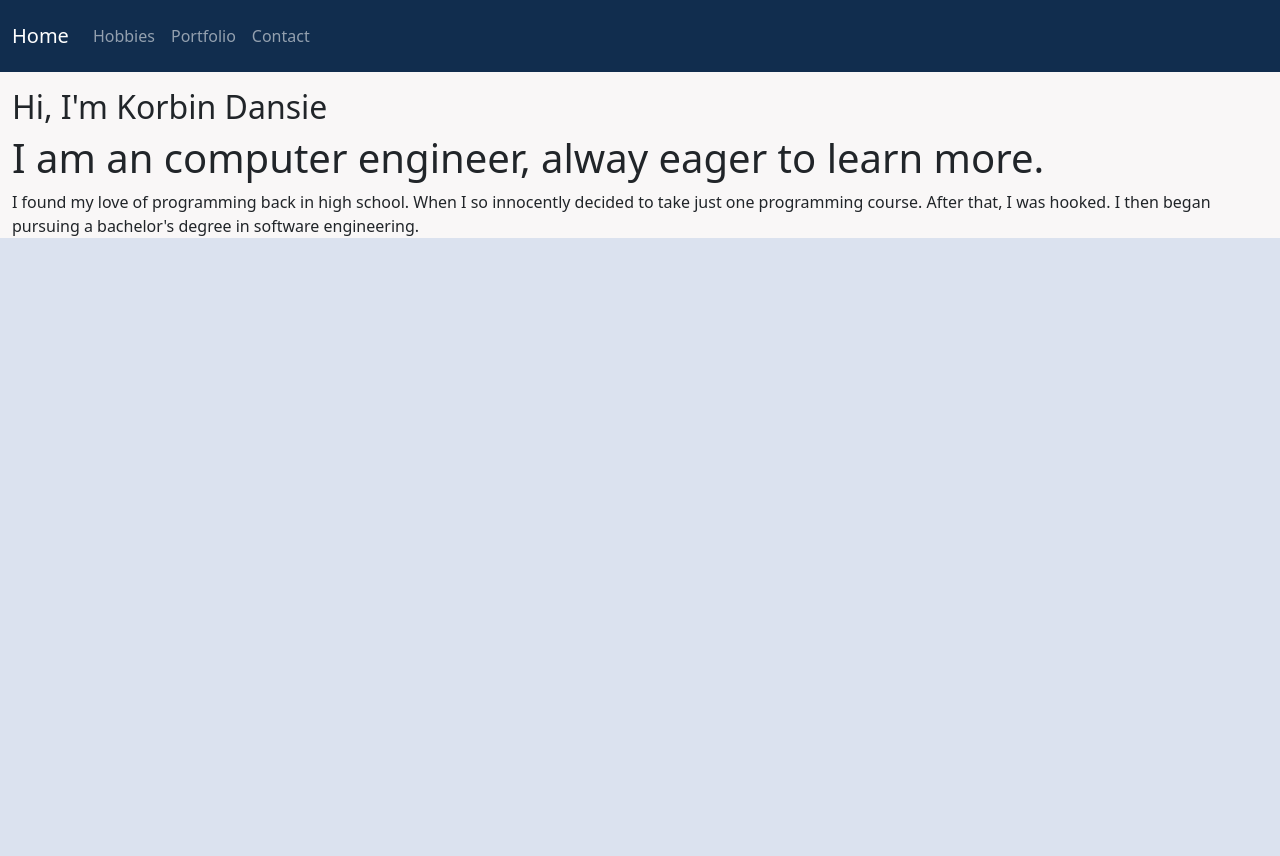
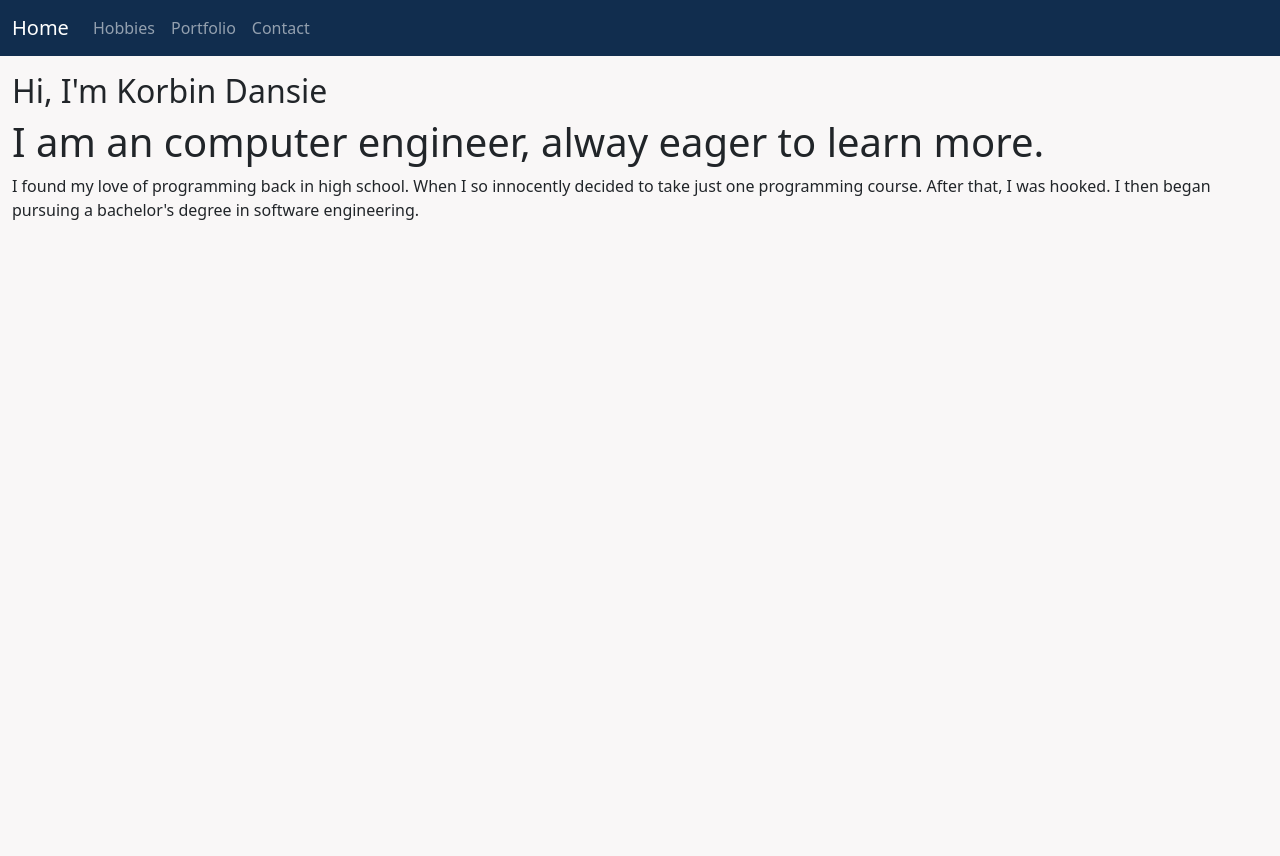
Before and after one commit to Korbin-Dansie/CS3620_Portfolio, a Django app: template templates/home.html in a window 1280 px wide. Before the commit the page ends 800 px from the top, so only its background shows below. Run offline with Django 4.2, Linux system fonts and the light colour scheme; the template is opened without the code that fills it, so the values that code supplies are empty.

Commit message:
change UI

```diff
--- a/templates/base.html
+++ b/templates/base.html
@@ -1,5 +1,5 @@
 <!DOCTYPE html>
-<html lang="en">
+<html lang="en" class="h-100">
 <head>
     <meta charset="UTF-8">
     <meta name="viewport" content="width=device-width, initial-scale=1.0">
@@ -10,12 +10,12 @@
   <link rel="stylesheet" href="{% static 'styles/style.css' %}">
 
 </head>
-<body class="bd-main">
-  <header class="navbar navbar-expand-lg bd-navbar sticky-top bd-header">
+<body class="bd-main h-100">
+  <header class="bd-header">
     {% include 'navbar.html' %}
   </header>
-  <main>
-    <div class="container-fluid container-xxl pt-3 py-pd-4 bd-content">
+  <main class="h-100">
+    <div class="container-fluid container-xxl pt-3 py-pd-4 bd-content h-100">
       {% block content %}
       {% endblock %}
     </div>
--- a/templates/navbar.html
+++ b/templates/navbar.html
@@ -1,4 +1,4 @@
-<nav class="container-xxl bd-gutter navbar navbar-expand-sm navbar-dark db-header">
+<nav class="container-xxl bd-gutter navbar navbar-expand-sm navbar-dark bd-header">
   <div class="container-fluid">
     <div class="navbar-header">
       <a class="navbar-brand" href="/">Home</a>
```
